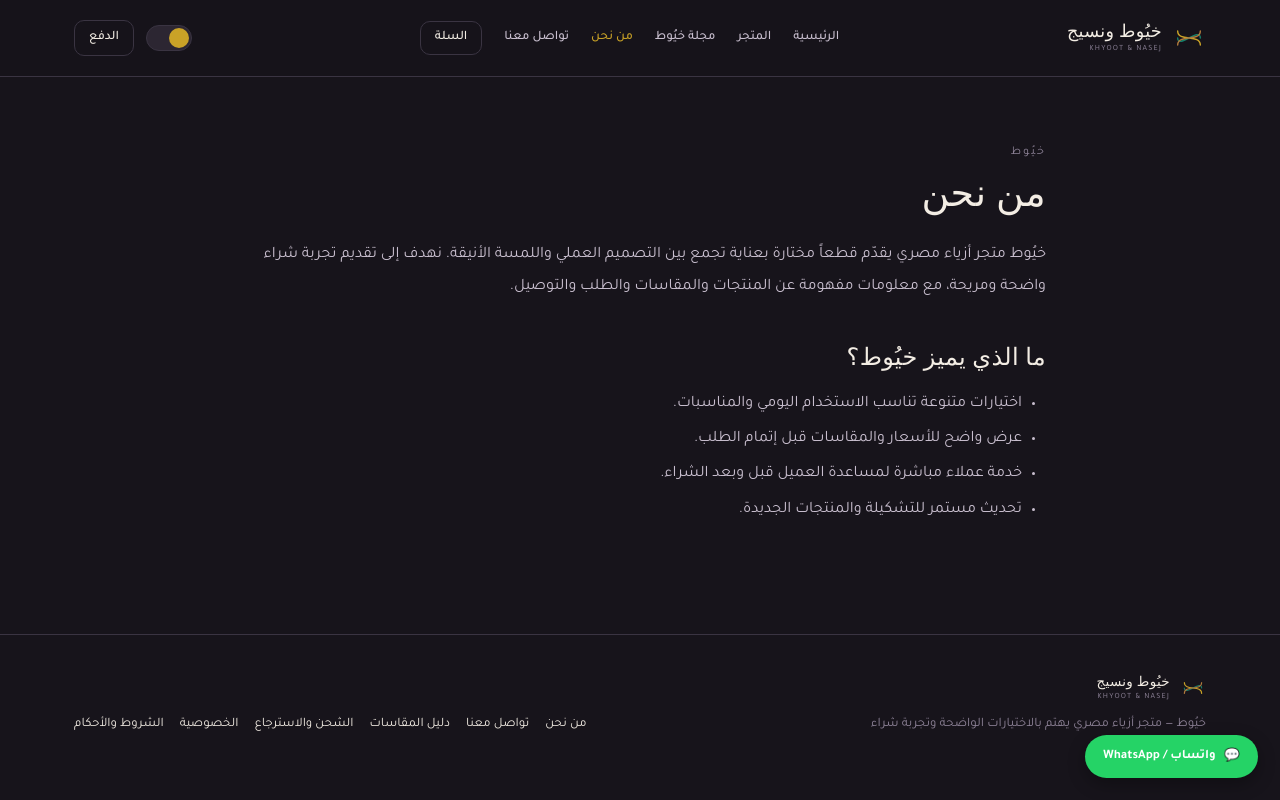
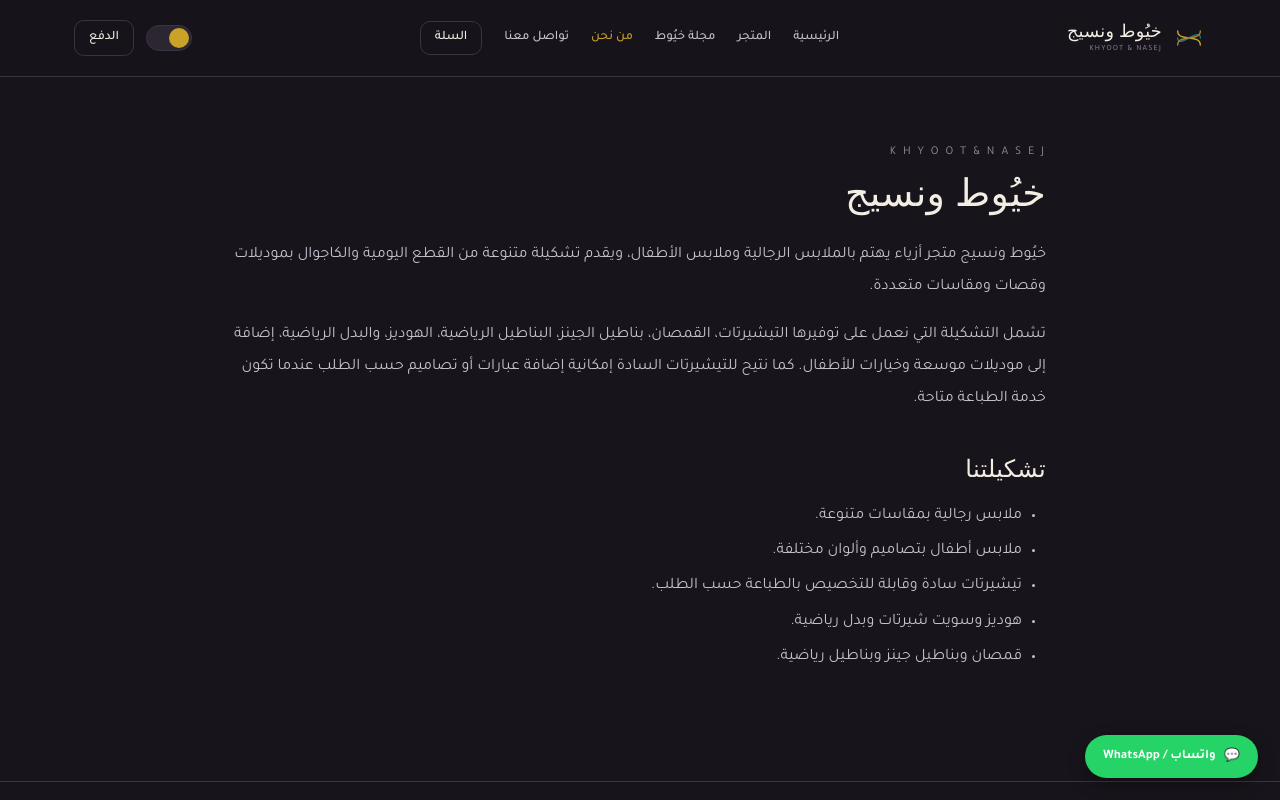
Before and after one commit to Abdallah-cmyk/khuyoot-store, a React (Vite) app: page /about in a window 1280 px wide. Shown: the top 800 px of the page. Built offline with nearby package versions, Linux system fonts and the light colour scheme; a web font is replaced by a local one.

Commit message:
Update About page with real Khuyoot & Nasej business description

```diff
--- a/About.jsx
+++ b/About.jsx
@@ -3,18 +3,21 @@
 export default function About() {
   return (
     <article className="container" style={{ padding: '56px 24px 90px', maxWidth: 860 }}>
-      <p className="eyebrow">خيُوط</p>
-      <h1 style={{ fontSize: 38, margin: '10px 0 24px' }}>من نحن</h1>
+      <p className="eyebrow">K H Y O O T &amp; N A S E J</p>
+      <h1 style={{ fontSize: 38, margin: '10px 0 24px' }}>خيُوط ونسيج</h1>
       <p style={{ color: 'var(--text-secondary)', lineHeight: 2, fontSize: 16 }}>
-        خيُوط متجر أزياء مصري يقدّم قطعاً مختارة بعناية تجمع بين التصميم العملي واللمسة الأنيقة.
-        نهدف إلى تقديم تجربة شراء واضحة ومريحة، مع معلومات مفهومة عن المنتجات والمقاسات والطلب والتوصيل.
+        خيُوط ونسيج متجر أزياء يهتم بالملابس الرجالية وملابس الأطفال، ويقدم تشكيلة متنوعة من القطع اليومية والكاجوال بموديلات وقصات ومقاسات متعددة.
       </p>
-      <h2 style={{ marginTop: 40 }}>ما الذي يميز خيُوط؟</h2>
+      <p style={{ color: 'var(--text-secondary)', lineHeight: 2, fontSize: 16 }}>
+        تشمل التشكيلة التي نعمل على توفيرها التيشيرتات، القمصان، بناطيل الجينز، البناطيل الرياضية، الهوديز، والبدل الرياضية، إضافة إلى موديلات موسعة وخيارات للأطفال. كما نتيح للتيشيرتات السادة إمكانية إضافة عبارات أو تصاميم حسب الطلب عندما تكون خدمة الطباعة متاحة.
+      </p>
+      <h2 style={{ marginTop: 40 }}>تشكيلتنا</h2>
       <ul style={{ color: 'var(--text-secondary)', lineHeight: 2.2, paddingInlineStart: 24 }}>
-        <li>اختيارات متنوعة تناسب الاستخدام اليومي والمناسبات.</li>
-        <li>عرض واضح للأسعار والمقاسات قبل إتمام الطلب.</li>
-        <li>خدمة عملاء مباشرة لمساعدة العميل قبل وبعد الشراء.</li>
-        <li>تحديث مستمر للتشكيلة والمنتجات الجديدة.</li>
+        <li>ملابس رجالية بمقاسات متنوعة.</li>
+        <li>ملابس أطفال بتصاميم وألوان مختلفة.</li>
+        <li>تيشيرتات سادة وقابلة للتخصيص بالطباعة حسب الطلب.</li>
+        <li>هوديز وسويت شيرتات وبدل رياضية.</li>
+        <li>قمصان وبناطيل جينز وبناطيل رياضية.</li>
       </ul>
     </article>
   );
```
